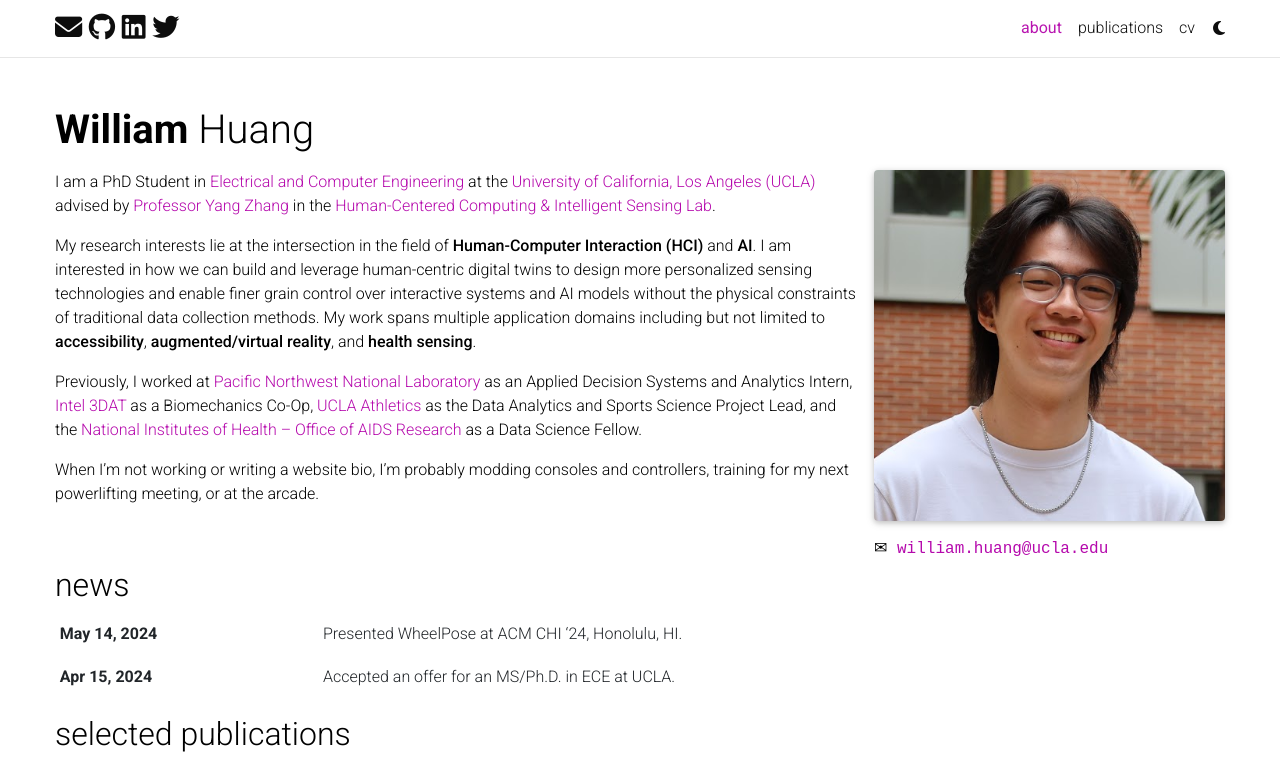
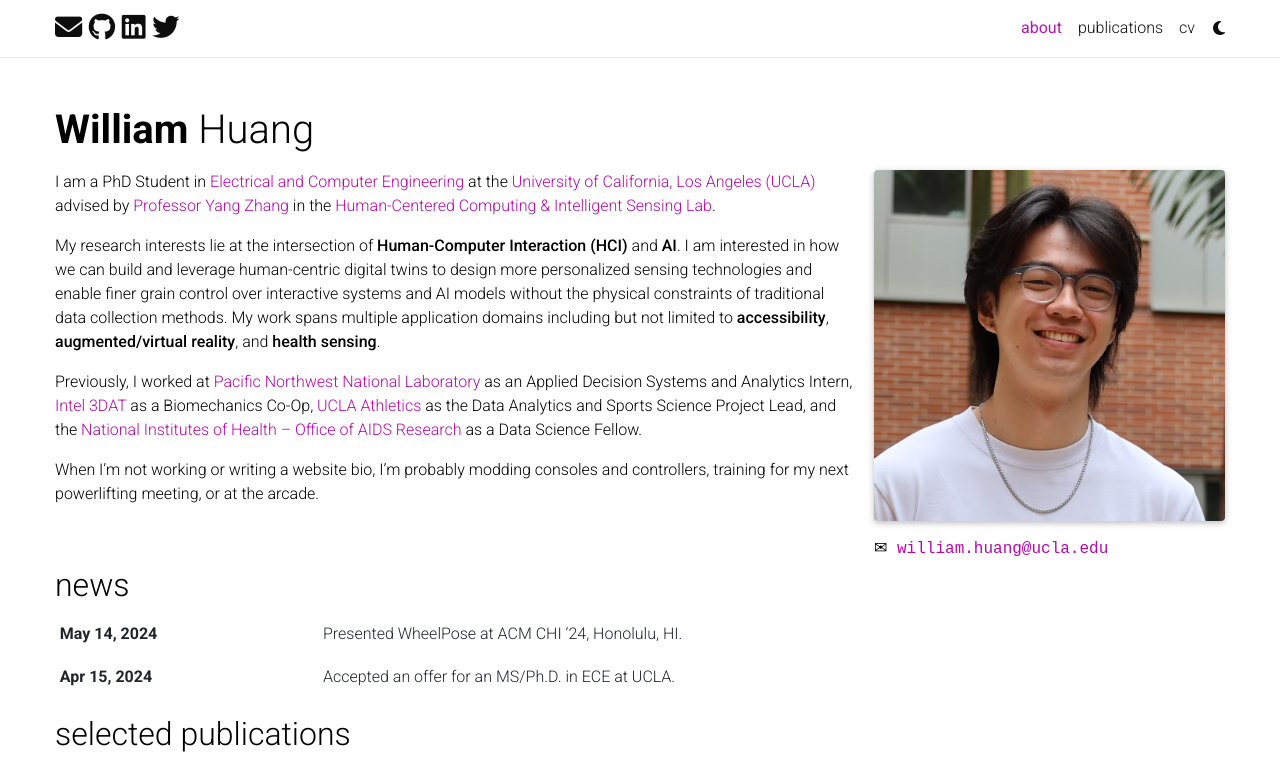
Before and after one commit to whuang37/whuang37.github.io, a Jekyll site: the page built from _pages/about.md, in a window 1280 px wide and 1036 px high, cut to the strip 0-781 px from the top of the window. Built offline with Jekyll 4.4.1, drawn with Linux system fonts in a browser that asks for light colours; full-size pictures stand in for the smaller copies a plugin makes; comment, search, counter and statistics services are not loaded; a style sheet for code colours, icons or effects is not loaded.

Commit message:
fixed more typos

```diff
--- a/_pages/about.md
+++ b/_pages/about.md
@@ -20,7 +20,7 @@
 
 I am a PhD Student in [Electrical and Computer Engineering](https://www.ee.ucla.edu/) at the [University of California, Los Angeles (UCLA)](https://www.ucla.edu/) advised by [Professor Yang Zhang](https://yangzhang.dev/) in the [Human-Centered Computing & Intelligent Sensing Lab](https://hilab.dev/).
 
-My research interests lie at the intersection in the field of **Human-Computer Interaction (HCI)** and **AI**. I am interested in how we can build and leverage human-centric digital twins to design more personalized sensing technologies and enable finer grain control over interactive systems and AI models without the physical constraints of traditional data collection methods. My work spans multiple application domains including but not limited to **accessibility**, **augmented/virtual reality**, and **health sensing**.
+My research interests lie at the intersection of **Human-Computer Interaction (HCI)** and **AI**. I am interested in how we can build and leverage human-centric digital twins to design more personalized sensing technologies and enable finer grain control over interactive systems and AI models without the physical constraints of traditional data collection methods. My work spans multiple application domains including but not limited to **accessibility**, **augmented/virtual reality**, and **health sensing**.
 
 Previously, I worked at [Pacific Northwest National Laboratory](https://www.pnnl.gov/) as an Applied Decision Systems and Analytics Intern, [Intel 3DAT](https://www.intel.com/content/www/us/en/architecture-and-technology/3d-athlete-tracking.html) as a Biomechanics Co-Op, [UCLA Athletics](https://uclabruins.com/) as the Data Analytics and Sports Science Project Lead, and the [National Institutes of Health -- Office of AIDS Research](https://www.oar.nih.gov/) as a Data Science Fellow.
 
```
